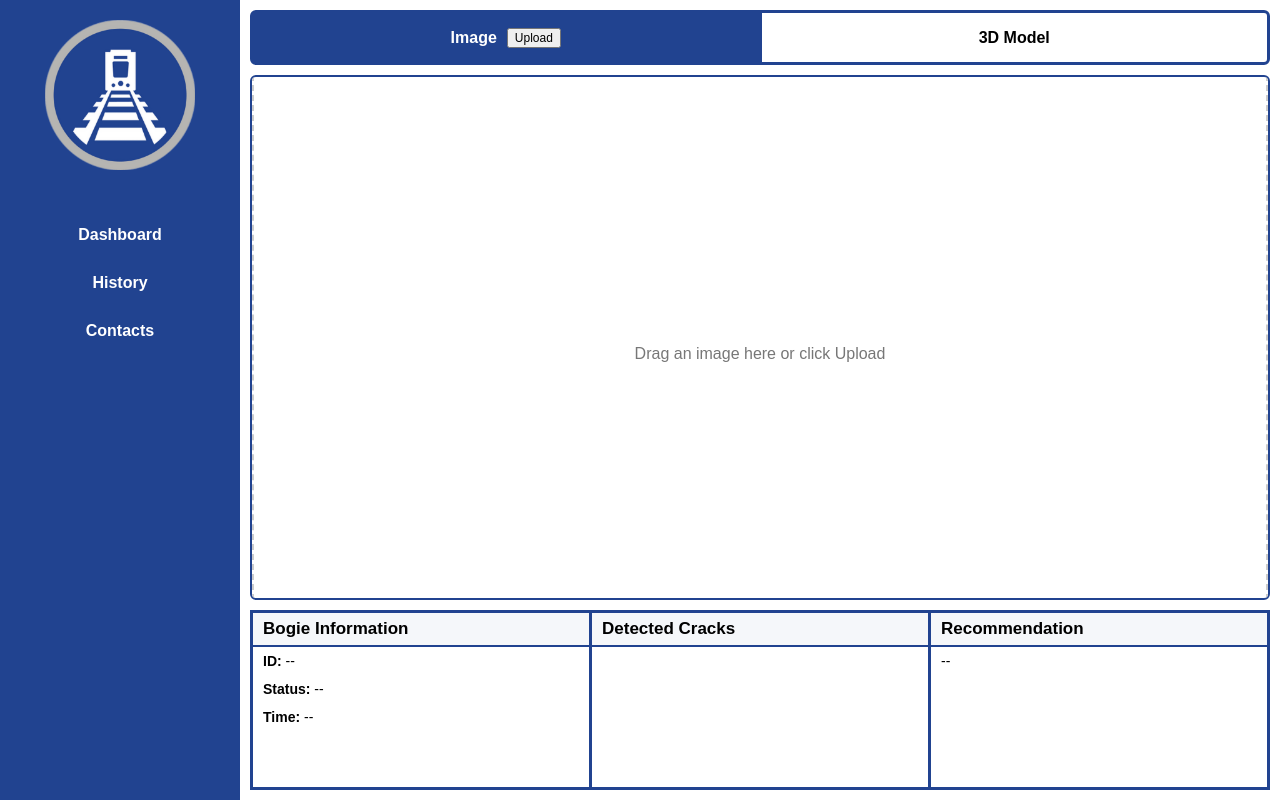
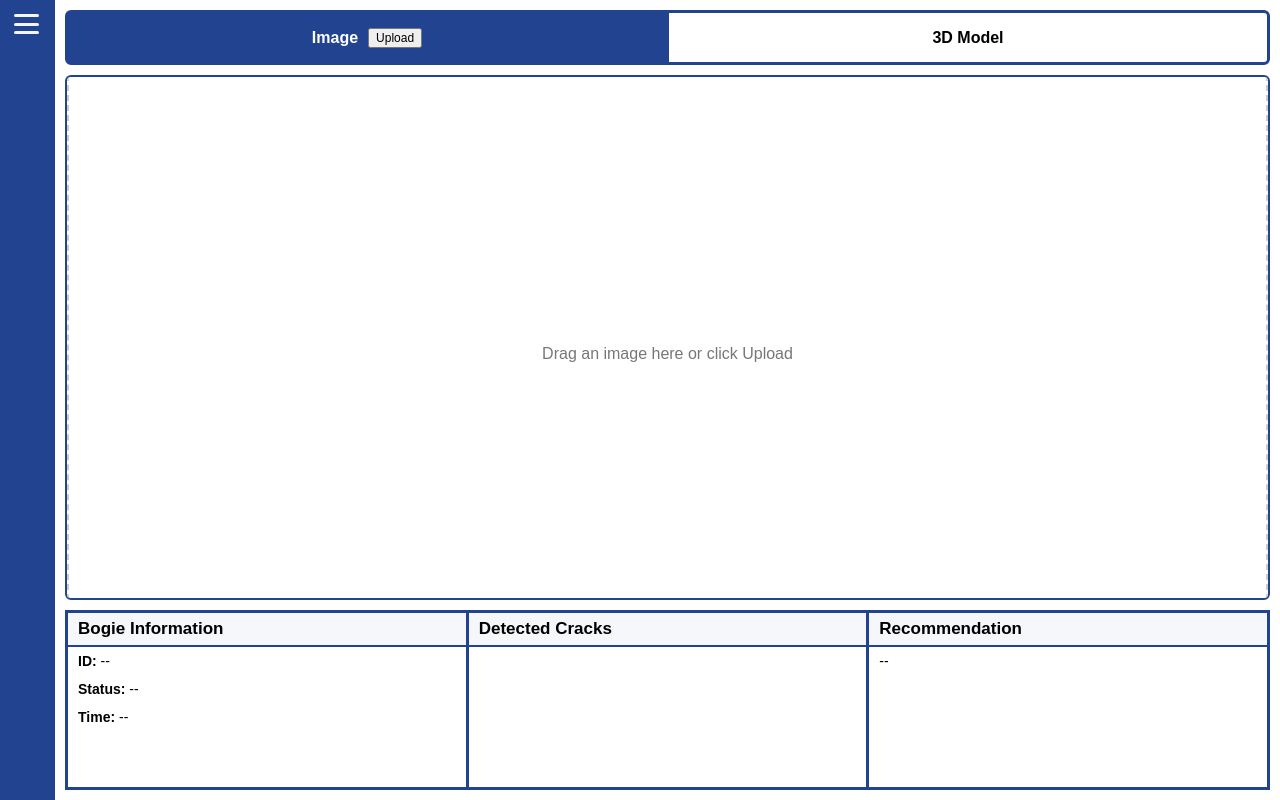
Before and after one commit to sephvelasco/web-app, a Flask app: page / in a window 1280 px wide. Run offline with Flask 3, Linux system fonts and the light colour scheme; some libraries are stand-ins or nearby versions.

Commit message:
Major Changes

```diff
--- a/app.py
+++ b/app.py
@@ -1,102 +1,28 @@
 from flask import Flask, render_template, request, jsonify
 from werkzeug.utils import secure_filename
+from models import db
+from services.detector_service import CrackDetector
+from models.detection import Detection
+from routes.main_routes import main_bp
 import os
-from detector import CrackDetector
-from models import db, Detection
 
-# ────────────── Flask Setup ──────────────
 app = Flask(__name__, static_url_path='/static')
 
-# Explicit absolute path for SQLite (ensures correct location)
 BASE_DIR = os.path.abspath(os.path.dirname(__file__))
 db_path = os.path.join(BASE_DIR, "database.db")
 
 app.config['SQLALCHEMY_DATABASE_URI'] = f'sqlite:///{db_path}'
 app.config['SQLALCHEMY_TRACK_MODIFICATIONS'] = False
-
-# Upload folder
 app.config['UPLOAD_FOLDER'] = os.path.join(BASE_DIR, 'static', 'uploads')
 os.makedirs(app.config['UPLOAD_FOLDER'], exist_ok=True)
 
-# Initialize DB
 db.init_app(app)
 
-# ────────────── Initialize Database (Flask 3.x compatible) ──────────────
 with app.app_context():
     db.create_all()
-    print("Database initialized and tables created (if not existing).")
 
-# ────────────── YOLO Detector ──────────────
-detector = CrackDetector('model/best.pt')
+# Register blueprint
+app.register_blueprint(main_bp)
 
-# ────────────── Routes ──────────────
-@app.route('/')
-def index():
-    return render_template('index.html')
-
-@app.route('/upload', methods=['POST'])
-def upload_image():
-    if 'file' not in request.files:
-        return jsonify({'error': 'No file part'}), 400
-
-    file = request.files['file']
-    if file.filename == '':
-        return jsonify({'error': 'No selected file'}), 400
-
-    filename = secure_filename(file.filename)
-    filepath = os.path.join(app.config['UPLOAD_FOLDER'], filename)
-    file.save(filepath)
-
-    # Run YOLOv8 detection
-    detections = detector.predict(filepath)
-
-    # Store detections in DB
-    with app.app_context():
-        for det in detections:
-            crack_type = det.get('name') or det.get('class', 'unknown')
-            confidence = det.get('confidence', 0.0)
-            coords = det.get('coords', (None, None))
-
-            new_record = Detection(
-                image_filename=filename,
-                crack_type=crack_type,
-                confidence=confidence,
-                gantry_x=coords[0],
-                gantry_y=coords[1],
-                recommendation="Inspect and monitor fatigue crack propagation"
-            )
-            db.session.add(new_record)
-        db.session.commit()
-        print(f"Saved {len(detections)} detections to the database.")
-
-    return jsonify({
-        'image_url': f'/static/uploads/{filename}',
-        'detections': detections
-    })
-
-@app.route('/history')
-def history():
-    # Get all detections, newest first
-    records = Detection.query.order_by(Detection.timestamp.desc()).all()
-
-    # Group by image file (one entry per uploaded image)
-    grouped = {}
-    for det in records:
-        if det.image_filename not in grouped:
-            grouped[det.image_filename] = {
-                'filename': det.image_filename,
-                'image_url': f'/static/uploads/{det.image_filename}',
-                'timestamp': det.timestamp.strftime('%Y-%m-%d %H:%M:%S'),
-                'detections': []
-            }
-        grouped[det.image_filename]['detections'].append({
-            'crack_type': det.crack_type,
-            'confidence': round(det.confidence * 100, 1)
-        })
-
-    return jsonify(list(grouped.values()))
-
-# ────────────── Main ──────────────
 if __name__ == '__main__':
-    print(f"Database path: {db_path}")
     app.run(debug=True, host='0.0.0.0')
--- /dev/null
+++ b/models/__init__.py
@@ -0,0 +1,3 @@
+from flask_sqlalchemy import SQLAlchemy
+
+db = SQLAlchemy()
--- /dev/null
+++ b/routes/__init__.py
@@ -0,0 +1 @@
+# routes package initializer
--- /dev/null
+++ b/routes/main_routes.py
@@ -0,0 +1,58 @@
+from flask import Blueprint, render_template, request, jsonify, current_app
+from werkzeug.utils import secure_filename
+import os
+from services.detector_service import CrackDetector
+from models import db
+from models.detection import Detection
+
+main_bp = Blueprint('main', __name__)
+
+# Initialize YOLO
+detector = CrackDetector('model/best.pt')
+
+@main_bp.route('/')
+def dashboard():
+    return render_template('index.html')
+
+@main_bp.route('/upload', methods=['POST'])
+def upload_image():
+    file = request.files.get('file')
+    if not file:
+        return jsonify({'error': 'No file uploaded'}), 400
+
+    filename = secure_filename(file.filename)
+    filepath = os.path.join(current_app.config['UPLOAD_FOLDER'], filename)
+    file.save(filepath)
+
+    detections = detector.predict(filepath)
+
+    for det in detections:
+        new_det = Detection(
+            image_filename=filename,
+            crack_type=det.get('name', 'unknown'),
+            confidence=det.get('confidence', 0.0),
+            recommendation="Inspect and monitor fatigue crack propagation"
+        )
+        db.session.add(new_det)
+    db.session.commit()
+
+    return jsonify({'image_url': f'/static/uploads/{filename}', 'detections': detections})
+
+@main_bp.route('/history')
+def history():
+    records = Detection.query.order_by(Detection.timestamp.desc()).all()
+    grouped = {}
+    for det in records:
+        if det.image_filename not in grouped:
+            grouped[det.image_filename] = {
+                'filename': det.image_filename,
+                'image_url': f'/static/uploads/{det.image_filename}',
+                'timestamp': det.timestamp.strftime('%Y-%m-%d %H:%M:%S'),
+                'detections': []
+            }
+        grouped[det.image_filename]['detections'].append({
+            'crack_type': det.crack_type,
+            'confidence': round(det.confidence * 100, 1)
+        })
+
+    return jsonify(list(grouped.values()))
--- /dev/null
+++ b/services/__init__.py
@@ -0,0 +1 @@
+# services package initializer
--- a/static/css/style.css
+++ b/static/css/style.css
@@ -8,38 +8,137 @@ body {
 
 /* SIDEBAR */
 .sidebar {
+  position: fixed;
+  top: 0;
+  left: 0;
+  width: 220px;
+  height: 100vh;
   background-color: #214390;
   color: white;
-  width: 240px;
-  display: flex;
-  flex-direction: column;
-  align-items: center;
-  padding-top: 20px;
-  flex-shrink: 0;
+  transition: width 0.3s ease;
+  overflow: hidden;
+  z-index: 1000;
+}
+
+.sidebar.collapsed {
+  width: 55px;
+}
+
+.logo {
+  width: 70%;
+  display: block;
+  margin: 60px auto 20px;
+  transition: opacity 0.3s ease;
+}
+
+.sidebar.collapsed .logo,
+.sidebar.collapsed nav {
+  display: none;
 }
 
 .sidebar .logo {
   width: 150px;
-  height: auto;
-  margin-bottom: 25px;
+  display: block;
+  margin: 60px auto 20px;
+  transition: opacity 0.25s ease, transform 0.25s ease;
+}
+
+.sidebar nav {
+  transition: opacity 0.2s ease, transform 0.25s ease;
 }
 
 .sidebar nav ul {
   list-style: none;
   padding: 0;
-  width: 100%;
-  text-align: center;
+  margin-top: 40px;
 }
 
 .sidebar nav ul li {
-  padding: 15px 0;
+  padding: 12px 20px;
+  margin: 8px 10px;
+  border-radius: 8px;
   cursor: pointer;
-  font-weight: bold;
-  transition: background-color 0.2s;
+  transition: background 0.15s;
+  user-select: none;
+  width: calc(100% - 20px); /* make button wider */
+  box-sizing: border-box;
 }
 
 .sidebar nav ul li:hover {
-  background-color: #16336e;
+  background-color: rgba(255,255,255,0.2);
+}
+
+.sidebar nav ul li.active {
+  background-color: rgba(255,255,255,0.18);
+}
+
+/* Keep clickable area wide even when collapsed */
+.sidebar.collapsed nav ul li {
+  padding: 12px 8px;
+  margin: 6px 0;
+  text-align: center;
+  width: 100%;
+}
+
+/* ========== Hamburger Button ========== */
+.hamburger {
+  position: absolute;
+  top: 14px;
+  left: 14px;
+  background: none;
+  border: none;
+  cursor: pointer;
+  display: flex;
+  flex-direction: column;
+  justify-content: space-between;
+  height: 20px;
+  width: 25px;
+  padding: 0;
+  z-index: 1100;
+  outline: none;
+}
+
+/* bars */
+.hamburger .bar {
+  height: 3px;
+  width: 100%;
+  background-color: #f5f5f5;
+  border-radius: 3px;
+  transition: transform 0.25s ease, opacity 0.2s ease;
+}
+
+/* When hamburger has .open → show X (expanded) */
+.hamburger.open .bar:nth-child(1) {
+  transform: rotate(45deg) translate(5px, 6px);
+}
+.hamburger.open .bar:nth-child(2) {
+  opacity: 0;
+}
+.hamburger.open .bar:nth-child(3) {
+  transform: rotate(-45deg) translate(6px, -7px);
+}
+
+/* Default (not open) — regular hamburger */
+.hamburger:not(.open) .bar {
+  transform: none;
+  opacity: 1;
+}
+
+/* ========== Content shift when collapsed ========== */
+.main-content {
+  margin-left: 240px;
+  transition: margin-left 0.3s ease;
+}
+
+.sidebar.collapsed ~ .main-content,
+.sidebar.collapsed + .main-content { /* depending on DOM order */
+  margin-left: 55px;
+}
+
+/* Make sure collapsed sidebar doesn't show overflow text */
+.sidebar.collapsed nav ul li span,
+.sidebar.collapsed nav ul li a {
+  display: none;
 }
 
 /* MAIN CONTENT */
--- a/templates/index.html
+++ b/templates/index.html
@@ -16,13 +16,18 @@
 
 <body>
   <div class="sidebar" id="sidebar">
-    <img src="{{ url_for('static', filename='images/lrmc_logo.png') }}" class="logo" alt="LRMC Logo">
-    <nav>
+    <button id="sidebarToggle" class="hamburger">
+        <span class="bar"></span>
+        <span class="bar"></span>
+        <span class="bar"></span>
+    </button>
+     <img src="{{ url_for('static', filename='images/lrmc_vert.png') }}" class="logo" alt="LRMC Logo">
+     <nav>
       <ul>
-        <li class="active" id="dashboardTab">Dashboard</li>
-        <li id="historyTab">History</li>
-        <li onclick="window.open('https://lrmc.ph/contact-us/', '_blank')">Contacts</li>
-      </ul>
+       <li class="active" id="dashboardTab">Dashboard</li>
+       <li id="historyTab">History</li>
+          <li onclick="window.open('https://lrmc.ph/contact-us/', '_blank')">Contacts</li>
+     </ul>
     </nav>
   </div>
 
@@ -182,5 +187,40 @@ historyTab.addEventListener('click', async () => {
       <span id="closePreview">&times;</span>
     </div>
   </div>
+
+<script>
+  document.addEventListener("DOMContentLoaded", () => {
+  const sidebar = document.getElementById("sidebar");
+  const toggleBtn = document.getElementById("sidebarToggle");
+  const main = document.querySelector(".main-content");
+
+  // Start collapsed
+  sidebar.classList.add("collapsed");
+  toggleBtn.classList.remove("open");
+  main.style.marginLeft = "55px";
+
+  toggleBtn.addEventListener("click", () => {
+    const isCollapsed = sidebar.classList.contains("collapsed");
+
+    if (isCollapsed) {
+      sidebar.classList.remove("collapsed");
+      sidebar.style.width = "220px";       // force visible width
+      main.style.marginLeft = "240px";     // push content right
+      toggleBtn.classList.add("open");
+      console.log("Sidebar expanded");
+    } else {
+      sidebar.classList.add("collapsed");
+      sidebar.style.width = "55px";        // shrink width
+      main.style.marginLeft = "55px";      // align content
+      toggleBtn.classList.remove("open");
+      console.log("Sidebar collapsed");
+    }
+
+    // Trigger resize for Three.js layout
+    window.dispatchEvent(new Event("resize"));
+  });
+});
+</script>
+
 </body>
 </html>
```
Also changed, not shown: models/detection.py (added, +19 -0 lines), services/detector_service.py (added, +43 -0 lines), templates/dashboard.html (added, +41 -0 lines), templates/history.html (added, +28 -0 lines), templates/layout.html (added, +27 -0 lines), model/inference.py (line endings or trailing spaces).
